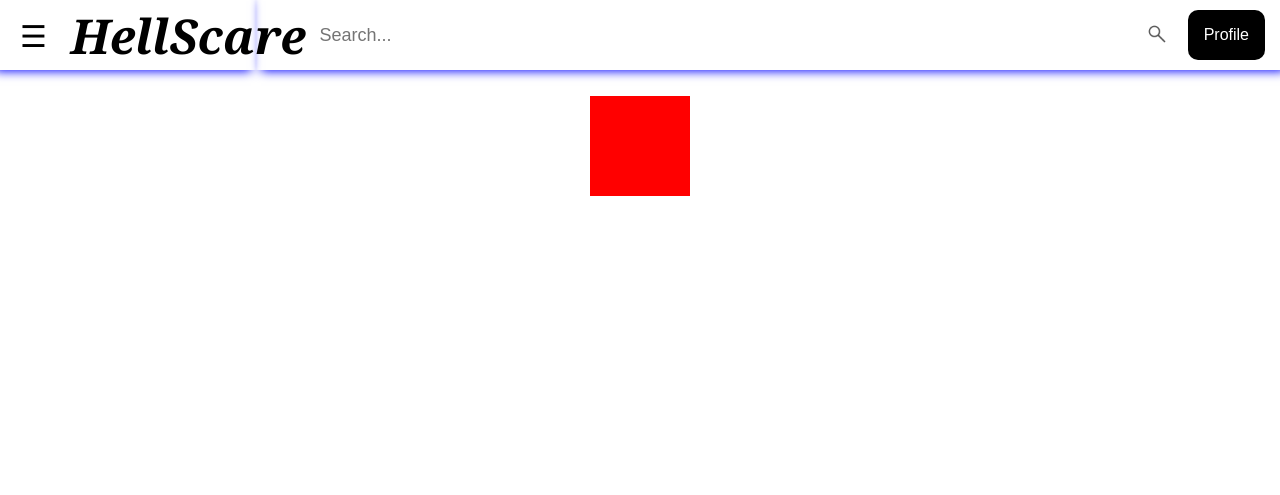
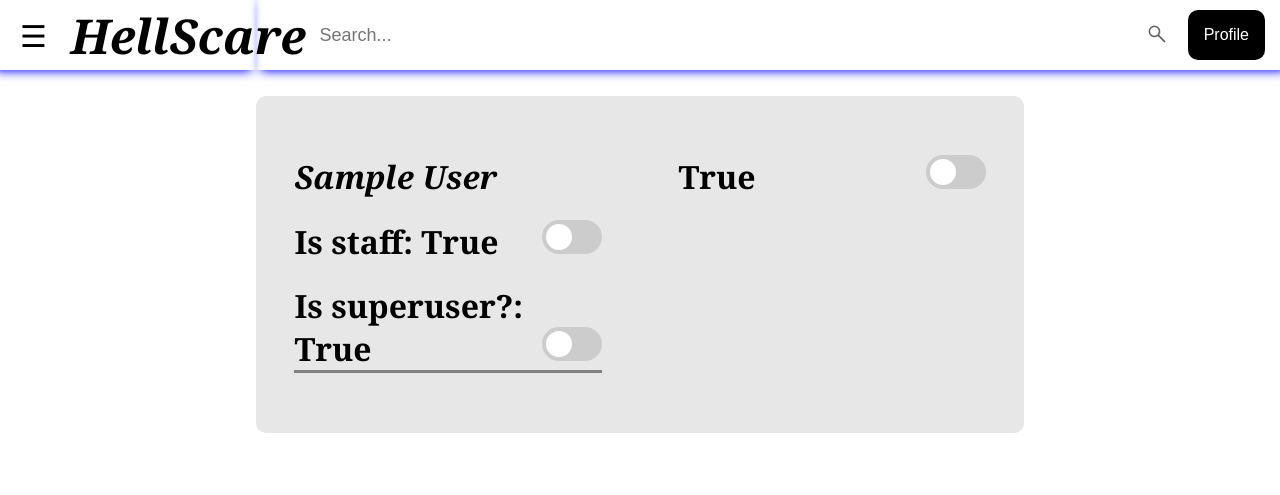
Before and after one commit to Palibrix/COAX_Project, a Django app: page /editDoctor in a window 1280 px wide. Shown: the top 495 px of the page. Run offline with Django 4.2, Linux system fonts and the light colour scheme; the visitor is signed in with stand-in values (Sample User, id 1); data comes from the database, SQL or seed files in the repository; parts of the project's set-up code (start-up, migrations or seed data) failed here and were passed over; grey boxes are pictures that could not be loaded.

Commit message:
Basic edit user's permissions page.

```diff
--- a/MedSite/mainPage/templates/staff/editDoctor.html
+++ b/MedSite/mainPage/templates/staff/editDoctor.html
@@ -6,6 +6,39 @@
     <title>Edit</title>
 </head>
     <div class="EditContainer">
+        <div class="PermissionContainer">
+            {% for person in allData %}
+            <h1>
+                <i>{{person.name}}</i>
+            </h1>
+            <h1>
+                Is staff: {{person.is_staff}}
+                <label class="switch">
+                  <input type="checkbox">
+                  <span class="slider round"></span>
+                </label>
+            </h1>
+            <h1 style="border-bottom: 3px solid grey">
+                Is superuser?: {{person.is_superuser}}
+                <label class="switch">
+                  <input type="checkbox">
+                  <span class="slider round"></span>
+                </label>
+            </h1>
+            {% endfor %}
+        </div>
+
+        <div class="PermissionContainer">
+            {% for person in allData %}
+            <h1>{{person.is_staff}}
+                <label class="switch">
+                  <input type="checkbox">
+                  <span class="slider round"></span>
+                </label>
+            </h1>
+            {% endfor %}
+        </div>
+
 
     </div>
 {% endblock %}
--- a/MedSite/mainPage/views.py
+++ b/MedSite/mainPage/views.py
@@ -25,4 +25,5 @@ def AddDoc(request):
     return render(request, 'staff/addDoctor.html')
 
 def EditDoc(request):
-    return render(request, 'staff/editDoctor.html')
+    allData = User.objects.all()
+    return render(request, 'staff/editDoctor.html', locals())
--- a/MedSite/static/staff/editDoctor.css
+++ b/MedSite/static/staff/editDoctor.css
@@ -1,5 +1,79 @@
 .EditContainer{
-    background-color: red;
-    width: 100px;
-    height: 100px;
+    background-color: #e7e7e7;
+    width: 60vw;
+    height: fit-content;
+    border-radius: 10px;
+    display: flex;
+    justify-content: space-around;
+    align-content: center;
 }
+
+.PermissionContainer{
+  margin: 5%;
+  width: 40vw;
+  height: 10%;
+}
+
+/* The switch - the box around the slider */
+.switch {
+  position: relative;
+  display: inline-block;
+  width: 60px;
+  height: 34px;
+  float: right ;
+}
+
+/* Hide default HTML checkbox */
+.switch input {
+  opacity: 0;
+  width: 0;
+  height: 0;
+}
+
+/* The slider */
+.slider {
+  position: absolute;
+  cursor: pointer;
+  top: 0;
+  left: 0;
+  right: 0;
+  bottom: 0;
+  background-color: #ccc;
+  -webkit-transition: .4s;
+  transition: .4s;
+}
+
+.slider:before {
+  position: absolute;
+  content: "";
+  height: 26px;
+  width: 26px;
+  left: 4px;
+  bottom: 4px;
+  background-color: white;
+  -webkit-transition: .4s;
+  transition: .4s;
+}
+
+input:checked + .slider {
+  background-color: #214bf3;
+}
+
+input:focus + .slider {
+  box-shadow: 0 0 1px #214bf3;
+}
+
+input:checked + .slider:before {
+  -webkit-transform: translateX(26px);
+  -ms-transform: translateX(26px);
+  transform: translateX(26px);
+}
+
+/* Rounded sliders */
+.slider.round {
+  border-radius: 34px;
+}
+
+.slider.round:before {
+  border-radius: 50%;
+}
--- a/MedSite/static/staff/staff.css
+++ b/MedSite/static/staff/staff.css
@@ -11,7 +11,7 @@
 }
 
 .StuffCont{
-    width: 70%;
+    width: 60vw;
     height: fit-content;
     display: flex;
     justify-content: flex-start;
@@ -77,7 +77,7 @@
     display: flex;
     justify-content: flex-end;
     align-items: center;
-    width: 100%;
+    width: 60vw;
     height: 100px;
     word-break:break-all;
     border-radius: 15px;
--- a/MedSite/templates/base.html
+++ b/MedSite/templates/base.html
@@ -83,8 +83,8 @@
                 <li><a href="#">Contacts</a></li>
             </ul>
 
-            <a href="#"><h1 style="position: absolute; bottom: 100px;" class="side-title">Settings</h1></a>
-            <a href="{% url 'logout' %}"><h1 style="position: absolute; bottom: 60px;" class="side-title">Logout</h1></a>
+            <a href="#"><h2 style="margin-left: -10px;position: absolute; bottom: 100px;" class="side-title">Settings</h2></a>
+            <a href="{% url 'logout' %}"><h2 style="margin-left: -10px;position: absolute; bottom: 60px;" class="side-title">Logout</h2></a>
 
         </div>
 
```
